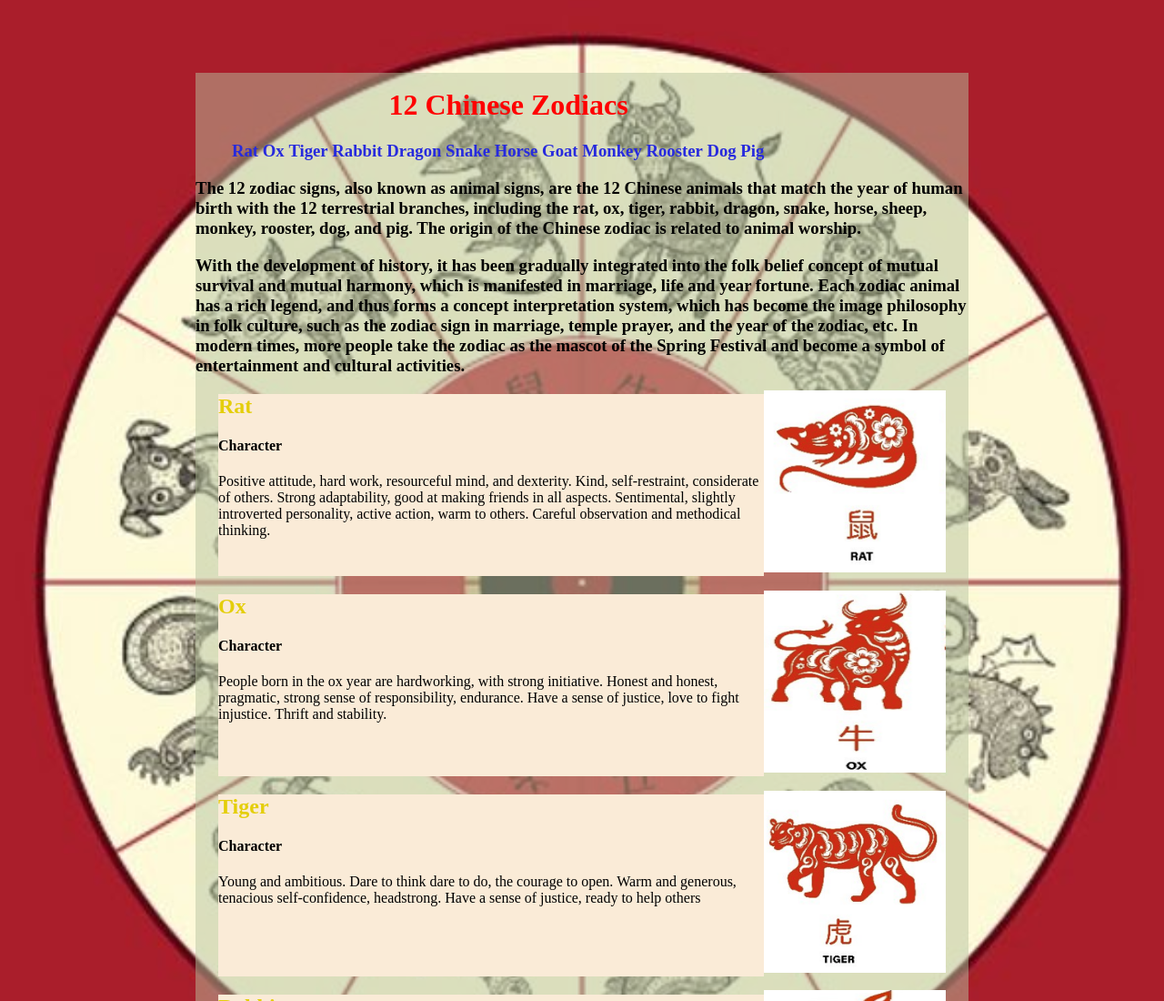
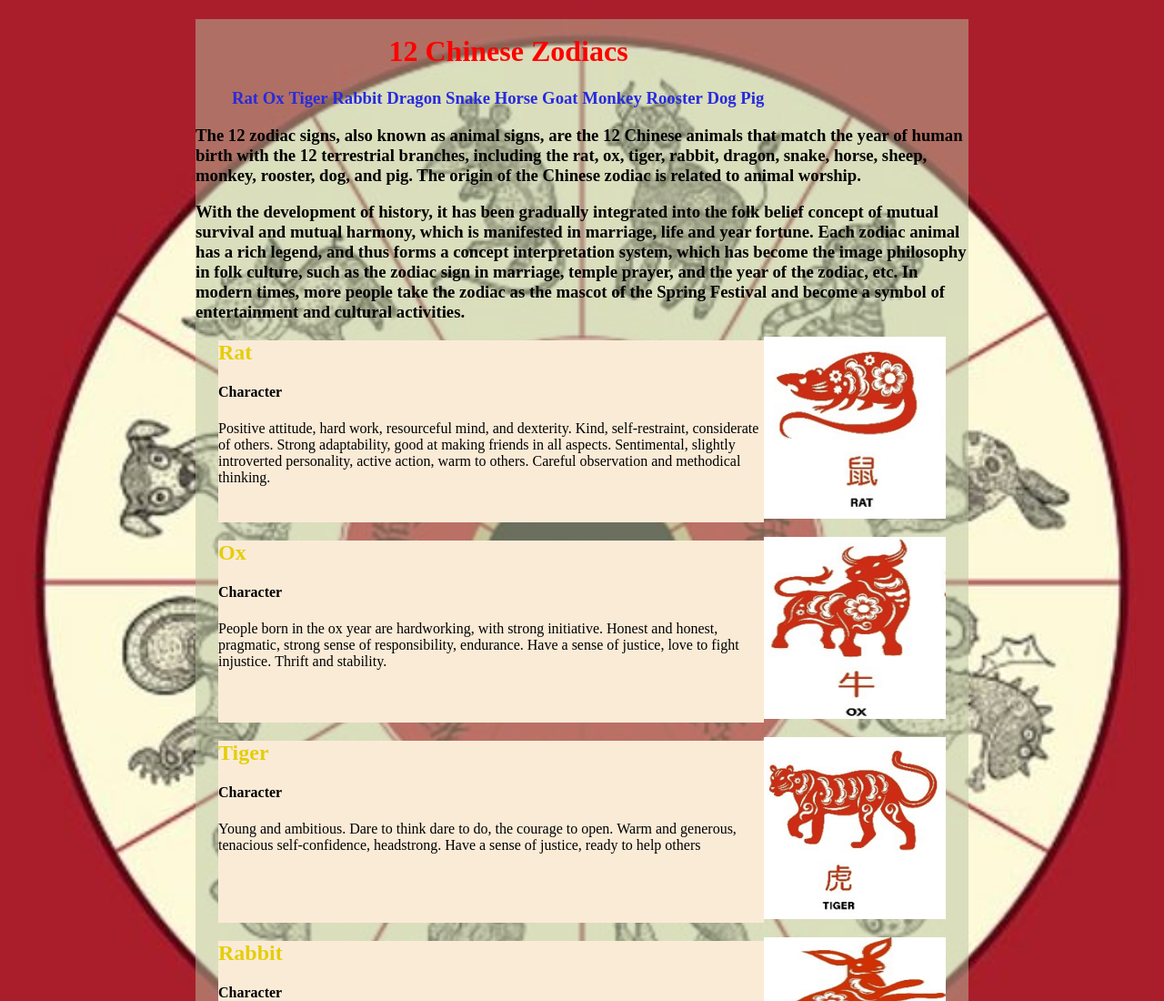
Before and after one commit to KC-LC101-June-22/js-assignment-4-html-me-something-ww456zz, a website: page index.html in a window 1280 px wide. Shown: the top 1100 px of the page at 91% size. Drawn offline with Linux system fonts and the light colour scheme.

Commit message:
fixed 3 of 4 errors

```diff
--- a/index.html
+++ b/index.html
@@ -2,11 +2,13 @@
 <html>
    <head> <link rel = "stylesheet" href = "styles.css"/>
    <div id = "all">
-     <h1 id = "mainHeading">12 Chinese Zodiacs</h1>
       <title>12 Chinese Zodiacs</title>
    </head>
    <body>
       <main>
+         <header>
+            <h1 id = "mainHeading">12 Chinese Zodiacs</h1>
+         </header>
          <article>
 
       <p id="testP" class="funParagraph">
--- a/styles.css
+++ b/styles.css
@@ -36,7 +36,7 @@ color: rgb(228, 206, 10);
 }
 
 body {
-    margin: 80px;
+    margin: 8px;
     display: block;
     background-image: url('./pics/background.jpg');
     background-size: cover;
@@ -50,7 +50,7 @@ li {
     display: inline;
 }
 .funParagraph, ol {
-  color: rgb(39, 42, 221);
+  color: green;
 
 
 }
```
